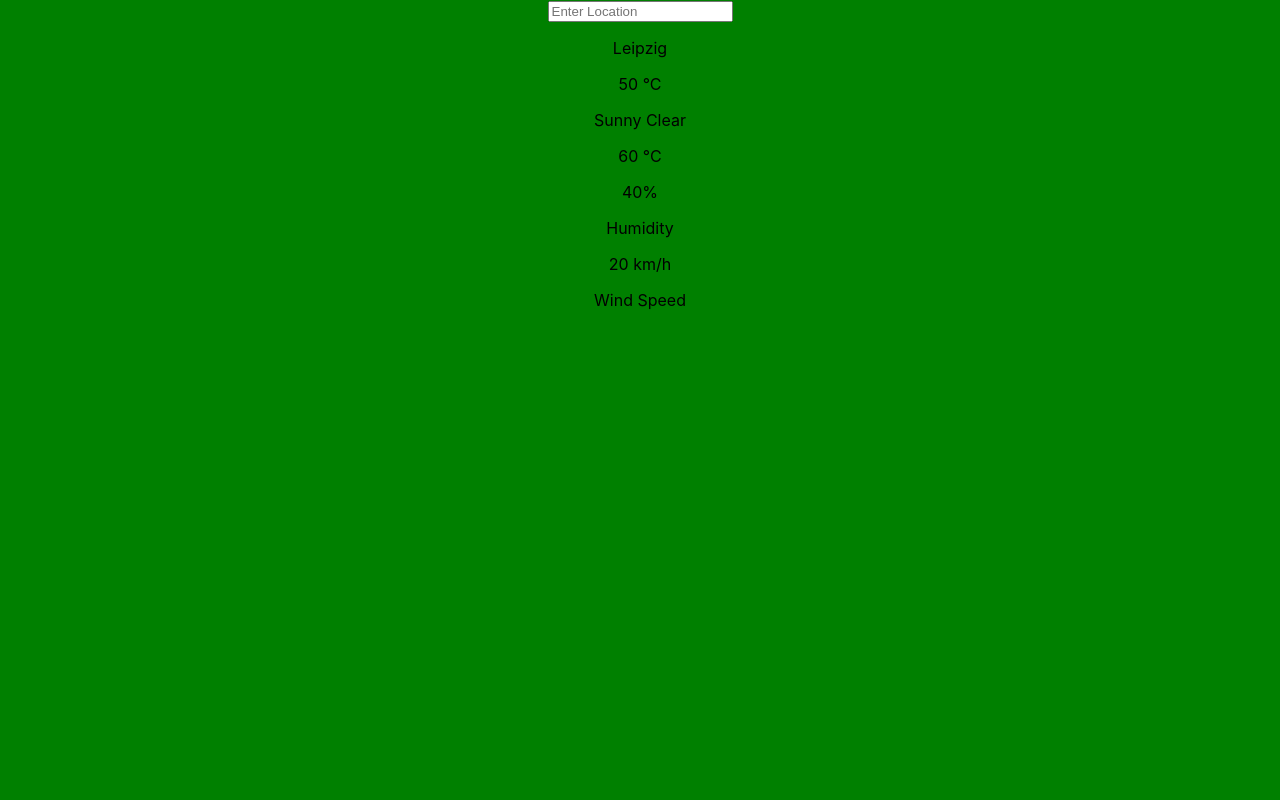
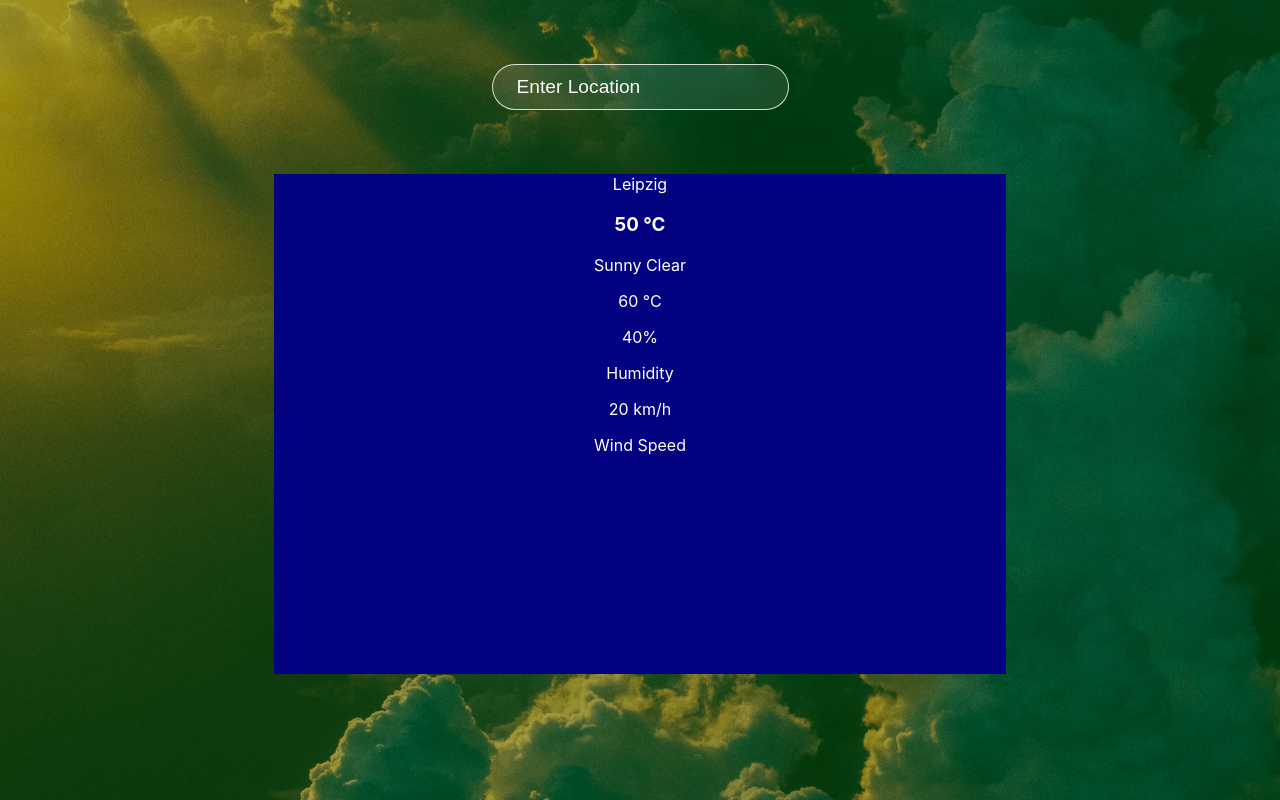
Before and after one commit to johnxadams/weather-app, a React (Create React App) app: page / in a window 1280 px wide. Built offline with nearby package versions, Linux system fonts and the light colour scheme.

Commit message:
input field styled, bgimg added, mixin added, section.weather-info-conatiner init

```diff
--- a/src/App.js
+++ b/src/App.js
@@ -28,7 +28,7 @@ function App() {
             <p>Leipzig</p>
           </div>
           <div className="temperature">
-            <p>50 °C</p>
+            <h3>50 °C</h3>
           </div>
           <div className="description">
             <p>Sunny Clear</p>
--- a/src/scss/_layout.scss
+++ b/src/scss/_layout.scss
@@ -6,8 +6,45 @@ body {
     sans-serif;
 }
 .app {
+  position: relative;
   text-align: center;
   width: auto;
   height: 100vh;
-  background-color: green;
+  background-color: rgba(0, 128, 0, 0.356);
+  color: white;
+  .search {
+    text-align: center;
+    padding: 3rem;
+    input {
+      padding: 0.7rem 1.5rem;
+      font-size: 1.2rem;
+      border-radius: 25px;
+      border: 1px solid rgba(255, 255, 255, 0.8);
+      background: rgba(255, 255, 255, 0.1);
+      color: #f8f8f8;
+      margin-top: 1rem;
+      &::placeholder {
+        color: #f8f8f8;
+      }
+    }
+  }
+  section {
+    max-width: 700px;
+    height: 500px;
+    margin: auto;
+    padding: 0 1rem;
+    position: relative;
+    background: rgb(3, 3, 129);
+    // top: 10%;
+  }
 }
+.app::before {
+  content: "";
+  background: url(../img/sun-through-clouds.jpg) no-repeat center center/cover;
+  position: absolute;
+  width: 100%;
+  height: 100%;
+  top: 0;
+  left: 0;
+  z-index: -1;
+}
```
Also changed, not shown: src/img/sun-through-clouds.jpg (added).
